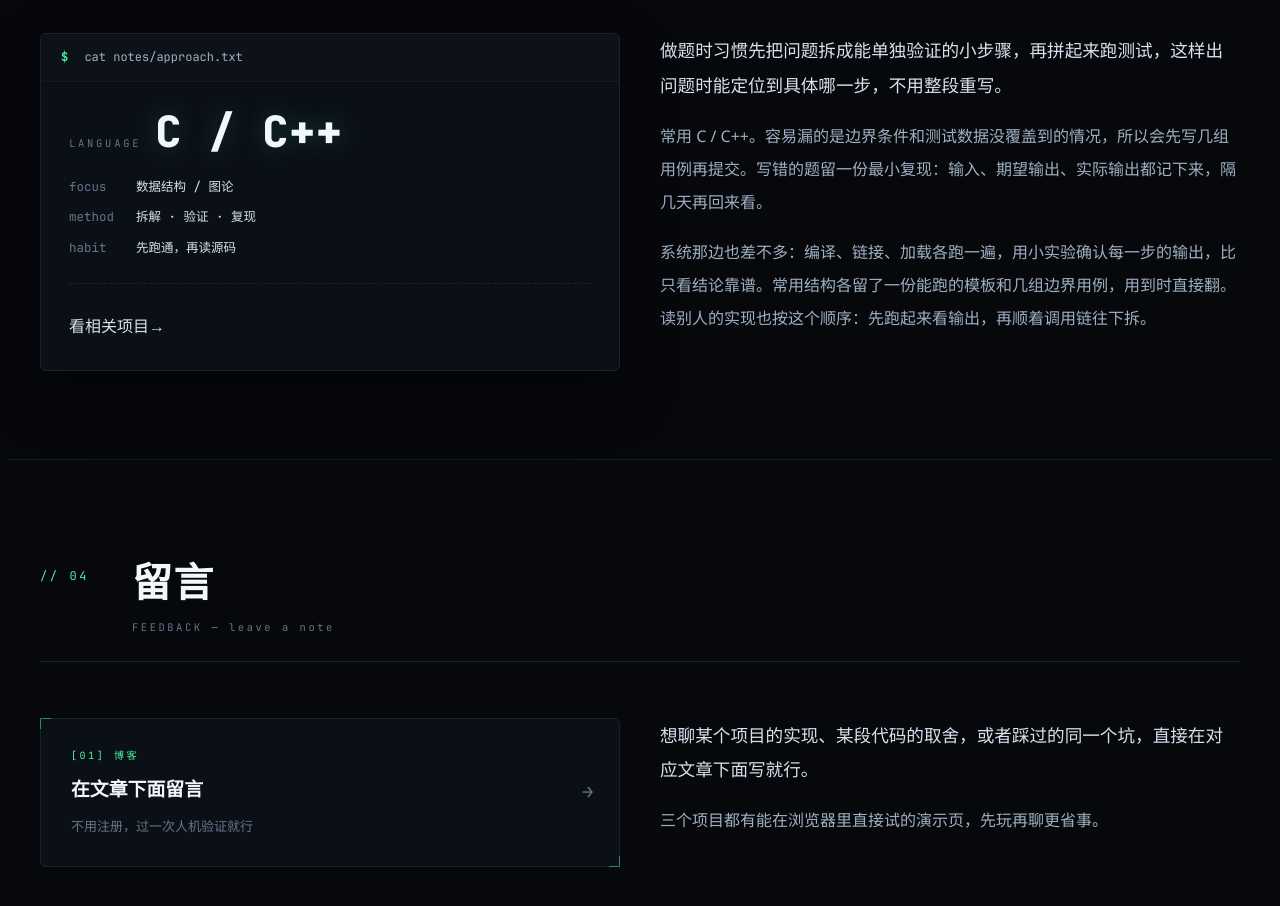
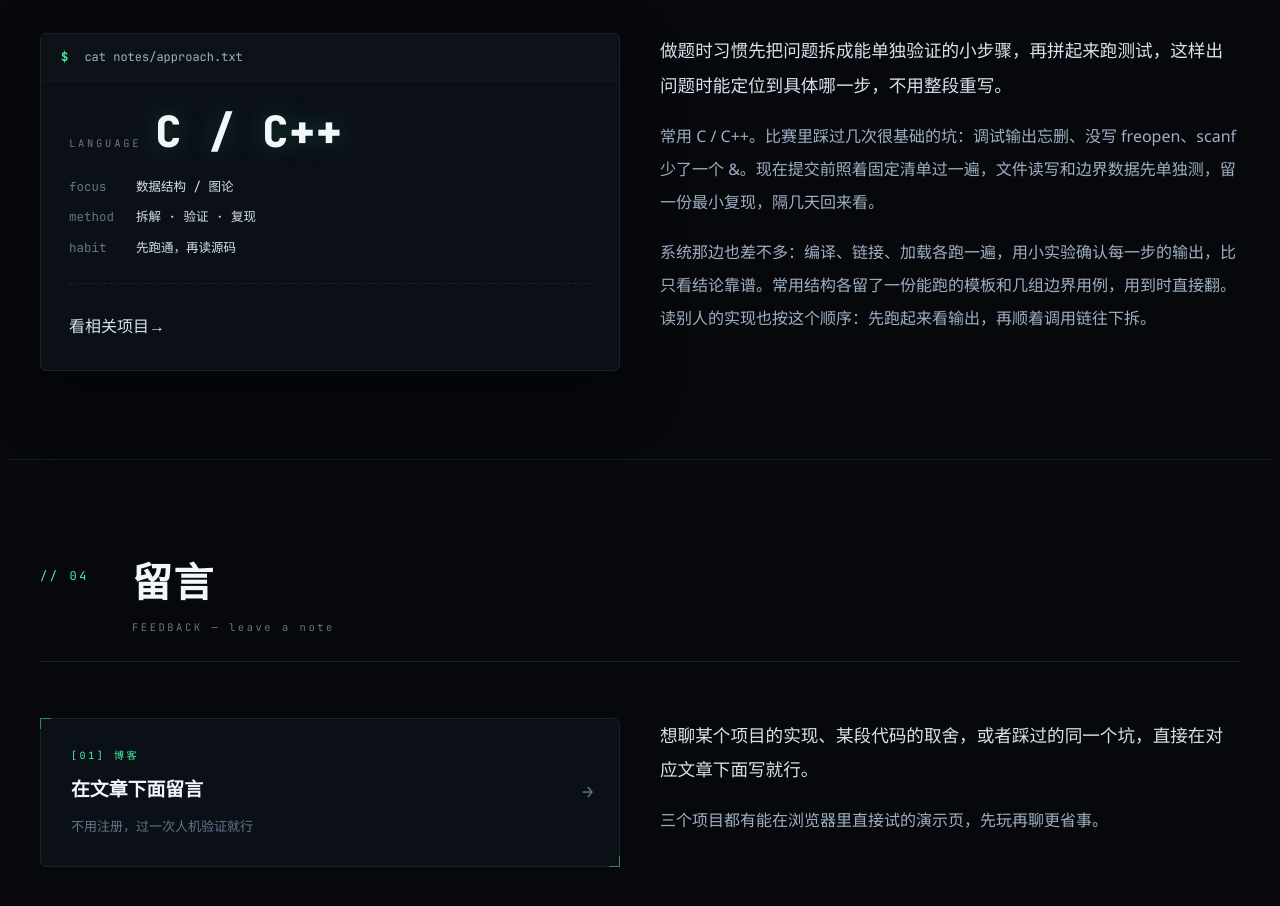
Before and after one commit to pen-pig/pen-pig.github.io, a plain HTML site: page index.html in a window 1280 px wide. Shown: the part 2480-3386 px from the top of the page. Drawn offline with Linux system fonts and the light colour scheme; no server answers.

Commit message:
copy: 竞赛区补三个常见调试失误的具体记录

```diff
--- a/index.html
+++ b/index.html
@@ -197,7 +197,7 @@
         </div>
         <div class="oi-text reveal">
           <p id="oiText1">做题时习惯先把问题拆成能单独验证的小步骤，再拼起来跑测试，这样出问题时能定位到具体哪一步，不用整段重写。</p>
-          <p id="oiText2">常用 C / C++。容易漏的是边界条件和测试数据没覆盖到的情况，所以会先写几组用例再提交。写错的题留一份最小复现：输入、期望输出、实际输出都记下来，隔几天再回来看。</p>
+          <p id="oiText2">常用 C / C++。比赛里踩过几次很基础的坑：调试输出忘删、没写 freopen、scanf 少了一个 &。现在提交前照着固定清单过一遍，文件读写和边界数据先单独测，留一份最小复现，隔几天回来看。</p>
           <p id="oiText3">系统那边也差不多：编译、链接、加载各跑一遍，用小实验确认每一步的输出，比只看结论靠谱。常用结构各留了一份能跑的模板和几组边界用例，用到时直接翻。读别人的实现也按这个顺序：先跑起来看输出，再顺着调用链往下拆。</p>
         </div>
       </div>
```
